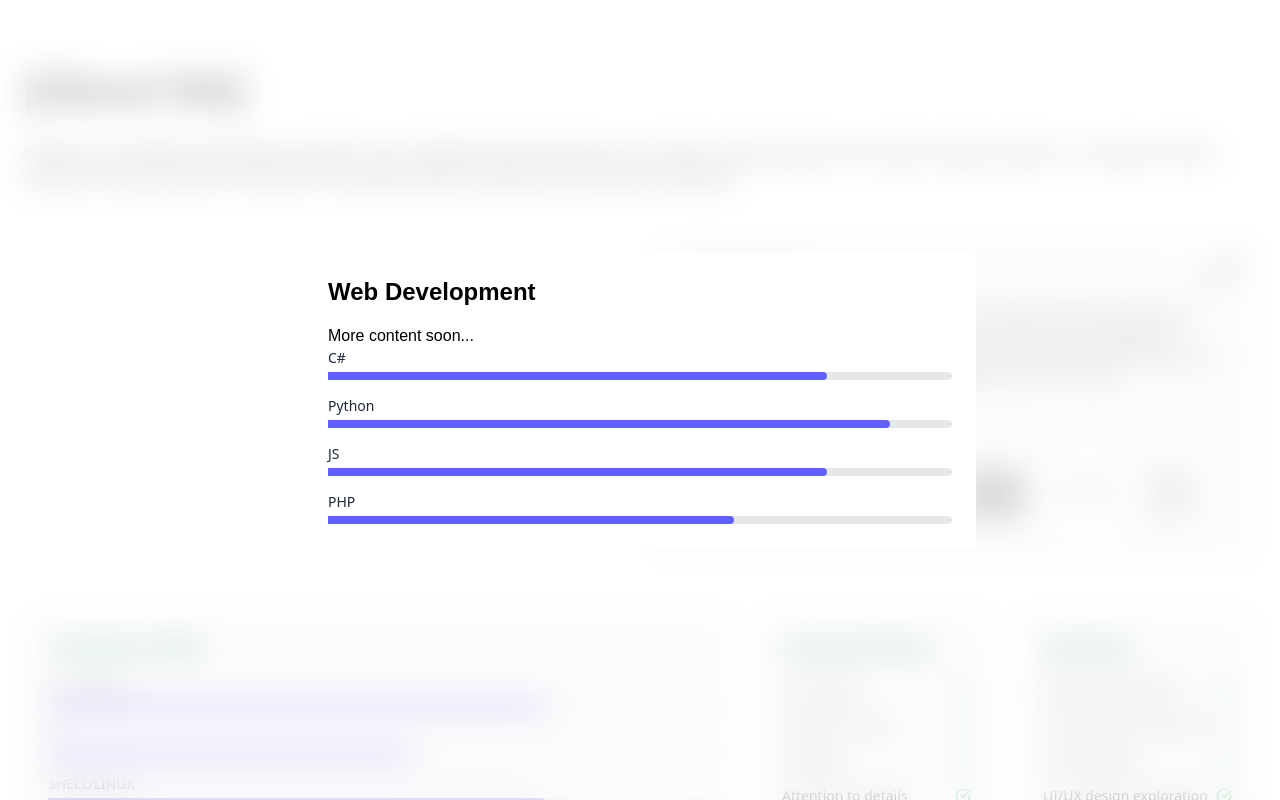
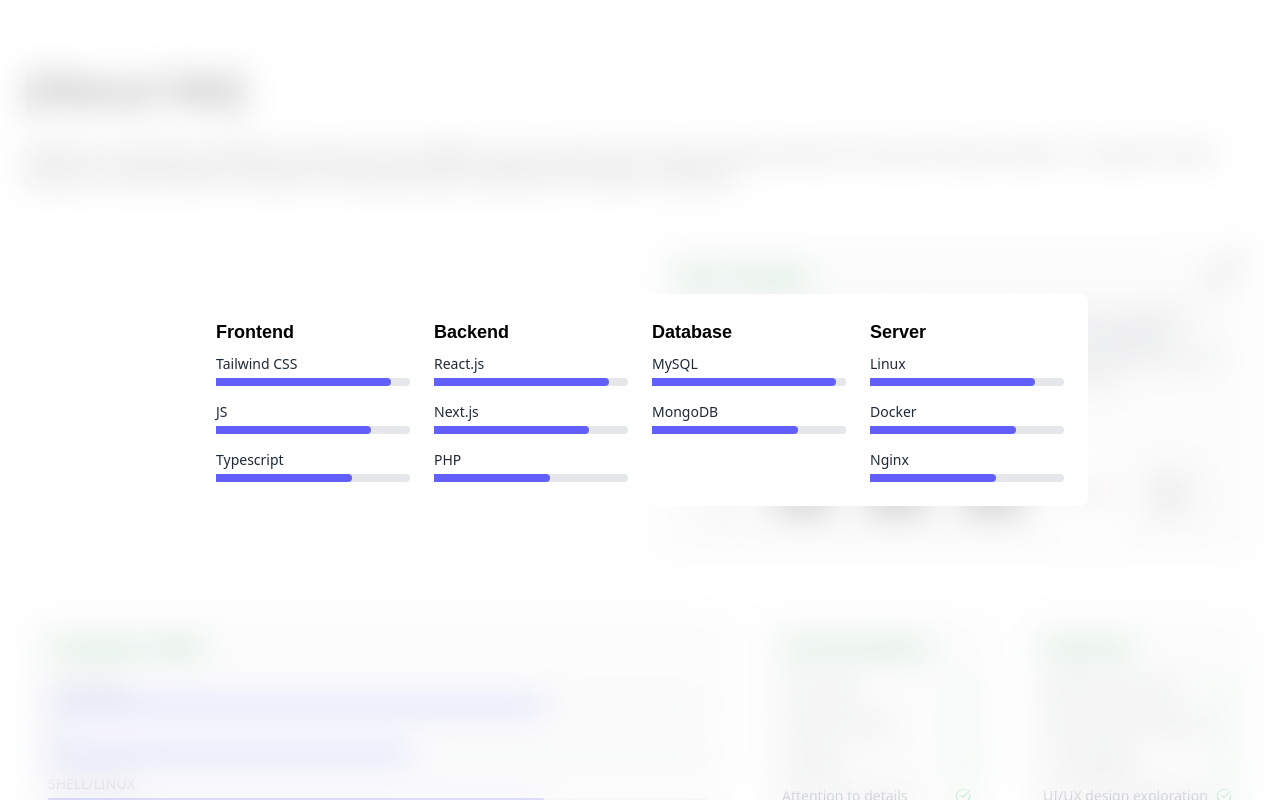
Before and after one commit to RealSinaSnp/sinasnp-com, a Next.js app: page / in a window 1280 px wide. Both pictures are taken after a click on the element 326 px from the left and 1118 px from the top of the page. Shown: the part 718-1518 px from the top of the page. Built offline with nearby package versions, Linux system fonts and the light colour scheme; grey boxes are pictures that could not be loaded.

Commit message:
trans view content

```diff
--- a/app/page.tsx
+++ b/app/page.tsx
@@ -22,44 +22,57 @@ export default function CVPage() {
   const isDark = theme === "dark";
 
   // for InfoCard
-  const langs = [
-    { label: "C#", level: 80 },
-    { label: "Python", level: 90 },
-    { label: "JS", level: 80 },
-    { label: "PHP", level: 65 },
+  const webSkills = [
+    { label: "Tailwind CSS", level: 90, category: "Frontend" },
+    { label: "JS", level: 80, category: "Frontend" },
+    { label: "Typescript", level: 70, category: "Frontend" },
+    { label: "React.js", level: 90, category: "Backend" },
+    { label: "Next.js", level: 80, category: "Backend" },
+    { label: "PHP", level: 60, category: "Backend" },
+    { label: "MySQL", level: 95, category: "Database" },
+    { label: "MongoDB", level: 75, category: "Database" },
+    { label: "Linux", level: 85, category: "Server" },
+    { label: "Docker", level: 75, category: "Server" },
+    { label: "Nginx", level: 65, category: "Server" },
   ];
 
-  const knowledges = [
-    { label: "Unit Testing", level: 75 },
-    { label: "Version Control (Git)", level: 55 },
-    { label: "Networking Basics (HTTP, DNS, Ports)", level: 80 },
-    { label: "CI/CD Fundamentals", level: 65 },
-    { label: "Secure Coding Practices", level: 65 },
+  const dataSkills = [
+    { label: "Python", level: 90, category: "Data" },
+    { label: "Tableau", level: 80, category: "Data" },
+    { label: "C++", level: 70, category: "Application" },
+    { label: "Visual Basic (for MS Office)", level: 90, category: "Application" },
+    { label: "MySQL", level: 80, category: "Database" },
+    { label: "MSSQL", level: 60, category: "Database" },
+    { label: "MySQL", level: 95, category: "Database" },
+    { label: "Shell / Linux", level: 75, category: "Server" },
+    { label: "Virtual Box", level: 85, category: "Server" },
+    { label: "Regex", level: 75, category: "Data" },
+    { label: "LaTeX", level: 65, category: "Data" },
   ];
 
   const skills = [
-    { label: "Unit Testing", level: 75 },
-    { label: "Git", level: 55 },
-    { label: "SHELL/LINUX", level: 75 },
-    { label: "SQL", level: 85 },
+    { label: "Unit Testing", level: 75, category: "Data" },
+    { label: "Git", level: 55, category: "Data" },
+    { label: "SHELL/LINUX", level: 75, category: "Data" },
+    { label: "SQL", level: 85, category: "Data" },
   ];
 
 
   const interests = [
-    { label: "Team Player", level: 75},
-    { label: "Problem Solving", level: 75 },
-    { label: "Creativity", level: 75 },
-    { label: "Attention to details", level: 75 },
-    { label: "Analytical", level: 75 },
+    { label: "Team Player", level: 75, category: "Data" },
+    { label: "Problem Solving", level: 75, category: "Data" },
+    { label: "Creativity", level: 75, category: "Data" },
+    { label: "Attention to details", level: 75, category: "Data" },
+    { label: "Analytical", level: 75, category: "Data" },
   ];
 
 
   const characteristics = [
-    { label: "Building side projects", level: 75},
-    { label: "Automating boring tasks", level: 75 },
-    { label: "Tech blogging", level: 75 },
-    { label: "UI/UX design exploration", level: 75 },
-    { label: "Following tech news and trends", level: 75 },
+    { label: "Building side projects", level: 75, category: "Data" },
+    { label: "Automating boring tasks", level: 75 , category: "Data" },
+    { label: "Tech blogging", level: 75 , category: "Data" },
+    { label: "UI/UX design exploration", level: 75, category: "Data" },
+    { label: "Following tech news and trends", level: 75, category: "Data" },
   ];
   const webLogos: string[] = [
 
@@ -111,14 +124,14 @@ export default function CVPage() {
 
       <section className="p-6 flex flex-col lg:flex-row gap-6 max-w-7xl w-full mx-auto" id="skills-tools">
         <div className="flex-[1] min-w-0">
-          <InfoCard title="Web Development" color={`${isDark ? "text-indigo-600" : "text-green-700"}`} items={langs} isTrans={true} logos={webLogos} description={' \
+          <InfoCard title="Web Development" color={`${isDark ? "text-indigo-600" : "text-green-700"}`} items={webSkills} isTrans={true} logos={webLogos} description={' \
             Web developer with 3 years background in web \design and familiar with backend technologies.  \
  I can structure responsive layouts, style them cleanly, and inject interactivity without overcomplicating things. \
  I’m comfortable setting up servers, managing deployment pipelines with Docker. \
             '}/>
         </div>
         <div className="flex-[1]">
-          <InfoCard title="Data Analysis" color={`${isDark ? "text-indigo-600" : "text-green-700"}`} items={knowledges} isTrans={true} logos={dataLogos} description={' \
+          <InfoCard title="Data Analysis" color={`${isDark ? "text-indigo-600" : "text-green-700"}`} items={dataSkills} isTrans={true} logos={dataLogos} description={' \
             Python developer with 2 years background in writing scripts data manipulation, exploration, and visualization. \
             Through academic projects and independent learning, I have gained experience in handling diverse datasets, identifying trends, and drawing meaningful insights \
             while emphasizing clarity, validity. \
--- a/components/HeaderPortfolio.tsx
+++ b/components/HeaderPortfolio.tsx
@@ -47,7 +47,7 @@ export default function PortfolioHeader() {
               <div className="flex flex-row gap-2">
               <button
                   onClick={() => setTheme(isDark ? "light" : "dark")}
-                  className="text-white transition"
+                  className="text-white hover:cursor-pointer transition"
                 >
                   {isDark ? <Sun /> : <Moon color="#000" />}
                 </button>
--- a/components/HeaderSticky.tsx
+++ b/components/HeaderSticky.tsx
@@ -37,7 +37,7 @@ export default function HeaderSticky() {
           </a>
           <div className="h-6 w-[1px] bg-gray-400 opacity-50" />
 
-          <button onClick={toggleDark} className="text-white">
+          <button onClick={toggleDark} className="text-white hover:cursor-pointer">
             {isDark ? <Sun /> : <Moon className="text-black"/>}
           </button>
         </div>
--- a/components/InfoCard.tsx
+++ b/components/InfoCard.tsx
@@ -14,6 +14,7 @@ interface InfoCardProps {
   items: {
     label: string;
     level: number;
+    category: string;
   }[];
   showCheckmarks?: boolean;
   isTrans?: boolean;
@@ -44,6 +45,12 @@ const InfoCard: React.FC<InfoCardProps> = ({
   }>({ width: 0, height: 0 });
   const [isOpen, setIsOpen] = useState(false);
   const cardRef = useRef<HTMLDivElement>(null);
+
+  const groupedItems = items.reduce((acc, item) => {
+  if (!acc[item.category]) acc[item.category] = [];
+  acc[item.category].push(item);
+  return acc;
+}, {} as Record<string, typeof items>);
 
   useEffect(() => {
     const updateDimensions = () => {
@@ -182,16 +189,16 @@ const InfoCard: React.FC<InfoCardProps> = ({
       } backdrop-blur-lg p-10 flex justify-center items-center`}
       onClick={() => setIsOpen(false)}
     >
-            <motion.div className="max-w-2xl w-full bg-white dark:bg-neutral-900 text-black dark:text-white p-6 rounded-lg">
-              <h2 className="text-2xl font-bold mb-4">{title}</h2>
-              <p>More content soon...</p>
+      <motion.div className="max-w-4xl w-full bg-white dark:bg-neutral-900 text-black dark:text-white p-6 rounded-lg">
+        <div className="grid grid-cols-1 sm:grid-cols-2 md:grid-cols-3 lg:grid-cols-4 gap-6">
+  {Object.entries(groupedItems).map(([category, group]) => (
+    <div key={category}>
+      <h3 className="text-lg font-semibold capitalize mb-2">{category}</h3>
       <div className="space-y-4">
-                {items.map((item) => (
+        {group.map((item) => (
           <div key={item.label}>
             <div className="flex items-center justify-between">
-                      <p
-                        className={`text-sm font-medium font-sans ${textColor} transition`}
-                      >
+              <p className={`text-sm font-medium font-sans ${textColor} transition`}>
                 {item.label}
               </p>
             </div>
@@ -206,6 +213,9 @@ const InfoCard: React.FC<InfoCardProps> = ({
           </div>
         ))}
       </div>
+    </div>
+  ))}
+</div>
       </motion.div>
     </motion.div>
   )}
```
Lines whose indentation alone changed are shown as unchanged.
